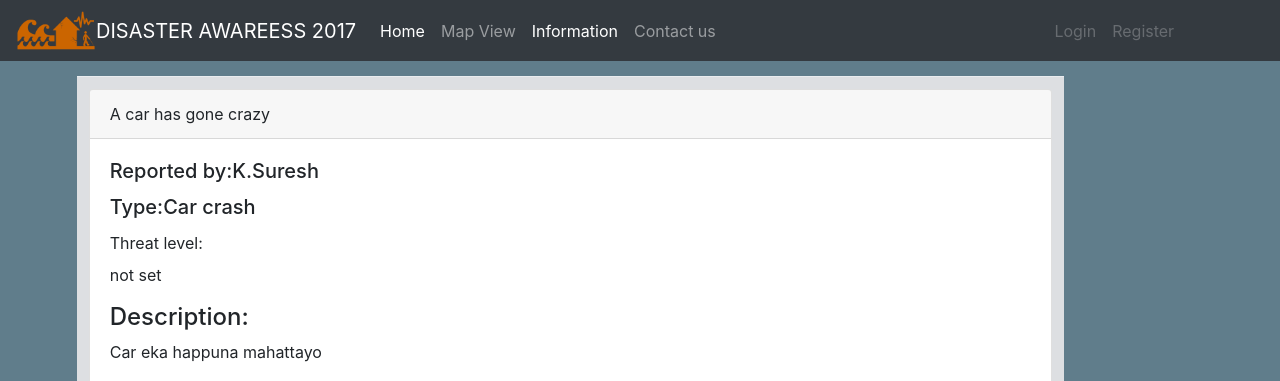
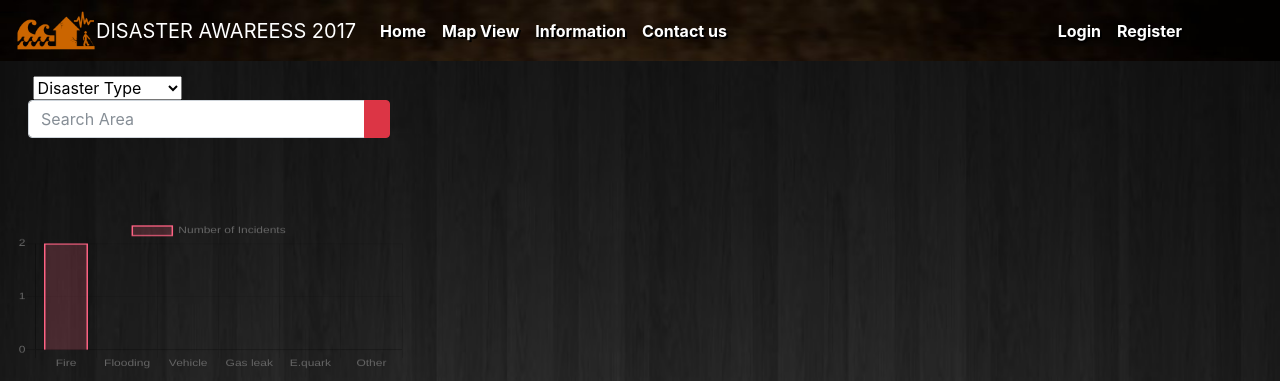
Before and after one commit to Sahan-srt/Webproject2017, a PHP site: page /Home.php in a window 1280 px wide. Shown: the top 381 px of the page. Run offline with PHP 8.4, Linux system fonts and the light colour scheme; data comes from the database, SQL or seed files in the repository; data that the repository does not hold is empty; some libraries are stand-ins or nearby versions.

Commit message:
background edit

```diff
--- a/Home.php
+++ b/Home.php
@@ -7,10 +7,144 @@
 <div id="homewrap" class="row .col-md-* .container-fluid"  >
 
 
-	<div   id="postcard" class=".col-md-6 .container-fluid" >
+
+	<div id="search" class="col-sm-4 row" >
+
+		<div  class="col-md-12">
 
 
-		<div id="table"  >
+					<form >
+
+
+     <div class="col-md-12" >
+     	<label for="inputType"></label>
+							<select name="ptype" >
+								<option >Disaster Type</option>
+								<option value="Fire">Fire</option>
+								<option value="Floods">Floods</option>
+								<option value="Vehicle_Accident">Vehicle Accident</option>
+								<option value="Earthquark">Earthquark</option>
+								<option value="Gas_leak">Gas leak</option>
+
+
+
+							</select>
+
+
+
+     </div>
+      <div id="custom-search-input col-md-12  " style="padding-bottom:40px; ">
+                            <div class="input-group col-md-12">
+                                <input type="text" class="  search-query form-control" placeholder="Search Area" />
+                                <span class="input-group-btn">
+                                    <button class="btn btn-danger" type="button">
+                                        <span class=" glyphicon glyphicon-search"></span>
+                                    </button>
+                                </span>
+                            </div>
+                        </div>
+  </form>
+
+
+
+
+										<script type="text/javascript" src="https://cdnjs.cloudflare.com/ajax/libs/Chart.js/2.7.1/Chart.bundle.js"></script>
+
+
+					 <canvas id="myChart" ></canvas>
+					 <?
+					$fire="SELECT Type FROM ApprovedReport WHERE Type='Fire' ";
+					$fireQuery=mysqli_query($connect,$fire);
+
+
+					$flood="SELECT Type FROM ApprovedReport WHERE Type='Floods' ";
+					$floodQuery=mysqli_query($connect,$flood);
+
+					$vaccident="SELECT Type FROM ApprovedReport WHERE Type='Vehicle_Accident' ";
+					$accidentQuery=mysqli_query($connect,$vaccident);
+
+					$gasleak="SELECT Type FROM ApprovedReport WHERE Type='Gas_leak' ";
+					$gasleakQuery=mysqli_query($connect,$gasleak);
+
+					$earthquark="SELECT Type FROM ApprovedReport WHERE Type='Earthquark' ";
+					$earthquarkQuery=mysqli_query($connect,$earthquark);
+
+					$other="SELECT Type FROM ApprovedReport WHERE Type='Other' ";
+					$otherQuery=mysqli_query($connect,$other);
+
+
+
+					 ?>
+					<script>
+					var ctx = document.getElementById("myChart").getContext('2d');
+					var fire='<?php echo $count=mysqli_num_rows($fireQuery); ?>';
+					var flood='<?php echo $count=mysqli_num_rows($floodQuery); ?>';
+					var vaccident='<?php echo $count=mysqli_num_rows($accidentQuery); ?>';
+					var gasleak='<?php echo $count=mysqli_num_rows($gasleakQuery); ?>';
+					var earthquark='<?php echo $count=mysqli_num_rows($earthquarkQuery); ?>';
+					var other='<?php echo $count=mysqli_num_rows($otherQuery); ?>';
+					console.log(gasleak);
+
+					var myChart = new Chart(ctx, {
+					    type: 'bar',
+					    data: {
+					        labels: ["Fire","Flooding","Vehicle","Gas leak","E.quark","Other"],
+					        datasets: [{
+					            label: 'Number of Incidents',
+					            data: [fire,flood,vaccident,gasleak,earthquark,other],
+					            backgroundColor: [
+					                'rgba(255, 99, 132, 0.2)',
+					                'rgba(54, 162, 235, 0.2)',
+					                'rgba(255, 206, 86, 0.2)',
+					                'rgba(75, 192, 192, 0.2)',
+					                'rgba(153, 102, 255, 0.2)',
+					                'rgba(255, 159, 64, 0.2)'
+					            ],
+					            borderColor: [
+					                'rgba(255,99,132,1)',
+					                'rgba(54, 162, 235, 1)',
+					                'rgba(255, 206, 86, 1)',
+					                'rgba(75, 192, 192, 1)',
+					                'rgba(153, 102, 255, 1)',
+					                'rgba(255, 159, 64, 1)'
+					            ],
+					            borderWidth: 1.5
+					        }]
+					    },
+					    options: {
+					        scales: {
+					            yAxes: [{
+					                ticks: {
+					                    beginAtZero:true,
+					                    stepSize:1
+
+
+					                }
+					            }]				        }
+					    }
+					});
+					</script>
+
+
+
+
+</div>
+
+
+
+
+</div>
+
+
+
+
+
+
+<div   id="postcard" class=".col-md-6 .container" >
+
+
+
+		<div id="table" >
 
 		<?php
 
@@ -39,23 +173,26 @@
 
 
 
-	<table class="table table-secondary"  >
+	 <table id="hometable" class="table table-secondary"  >
 
 		<tbody >
 				<tr>
 
 
-					<td>
-							<div class="card">
-							 <div class="card-header">
-							    <?echo $createarray['Topic'];?>
-							  </div><div id="body1">
+					<td>	<form method="POST">
+							<div id="cardstyle" class="card">
+							 <div class="card-header"><h3 style="font-weight:bold; ">
+							    <?echo $createarray['Topic'];?></h3>
+							  </div>
+
+
+							  <div id="body1">
 
 							  <div id="cardmiddle" class="card-body">
 							    <h5 class="card-title">Reported by:<?echo $name; ?></h5>
 							  <h5 class="card-title">Type:<?echo $createarray['Type']; ?></h5>
 							  <label>Threat level:</label>
-							  	<form method="POST">
+
 							  <?
 
 							  if (isset($_POST['adminedit']) and $_POST['RID']==$reportid) {
@@ -176,142 +313,16 @@
 		</tbody>
 
 
-	</table>
+	 </table>
 
-	<? } ?>
-	</div>
-
-
-
-	</div>
-
-
-	<div id="search" class="col-sm-4 row" >
-
-		<div  class="col-md-12">
-
-
-					<form >
-
-
-     <div class="col-md-12" >
-     	<label for="inputType"></label>
-							<select name="ptype" >
-								<option >Disaster Type</option>
-								<option value="Fire">Fire</option>
-								<option value="Floods">Floods</option>
-								<option value="Vehicle_Accident">Vehicle Accident</option>
-								<option value="Earthquark">Earthquark</option>
-								<option value="Gas_leak">Gas leak</option>
-
-
-
-							</select>
-
-
-
-     </div>
-      <div id="custom-search-input col-md-12  " style="padding-bottom:40px; ">
-                            <div class="input-group col-md-12">
-                                <input type="text" class="  search-query form-control" placeholder="Search Area" />
-                                <span class="input-group-btn">
-                                    <button class="btn btn-danger" type="button">
-                                        <span class=" glyphicon glyphicon-search"></span>
-                                    </button>
-                                </span>
-                            </div>
-                        </div>
-  </form>
+	 <? } ?>
+    </div>
 
 
 
 
-										<script type="text/javascript" src="https://cdnjs.cloudflare.com/ajax/libs/Chart.js/2.7.1/Chart.bundle.js"></script>
+	  </div>
 
-
-					 <canvas id="myChart" style="background-color:#ECEFF1; padding-top:10%; "></canvas>
-					 <?
-					$fire="SELECT Type FROM ApprovedReport WHERE Type='Fire' ";
-					$fireQuery=mysqli_query($connect,$fire);
-
-
-					$flood="SELECT Type FROM ApprovedReport WHERE Type='Floods' ";
-					$floodQuery=mysqli_query($connect,$flood);
-
-					$vaccident="SELECT Type FROM ApprovedReport WHERE Type='Vehicle_Accident' ";
-					$accidentQuery=mysqli_query($connect,$vaccident);
-
-					$gasleak="SELECT Type FROM ApprovedReport WHERE Type='Gas_leak' ";
-					$gasleakQuery=mysqli_query($connect,$gasleak);
-
-					$earthquark="SELECT Type FROM ApprovedReport WHERE Type='Earthquark' ";
-					$earthquarkQuery=mysqli_query($connect,$earthquark);
-
-					$other="SELECT Type FROM ApprovedReport WHERE Type='Other' ";
-					$otherQuery=mysqli_query($connect,$other);
-
-
-
-					 ?>
-					<script>
-					var ctx = document.getElementById("myChart").getContext('2d');
-					var fire='<?php echo $count=mysqli_num_rows($fireQuery); ?>';
-					var flood='<?php echo $count=mysqli_num_rows($floodQuery); ?>';
-					var vaccident='<?php echo $count=mysqli_num_rows($accidentQuery); ?>';
-					var gasleak='<?php echo $count=mysqli_num_rows($gasleakQuery); ?>';
-					var earthquark='<?php echo $count=mysqli_num_rows($earthquarkQuery); ?>';
-					var other='<?php echo $count=mysqli_num_rows($otherQuery); ?>';
-					console.log(gasleak);
-
-					var myChart = new Chart(ctx, {
-					    type: 'bar',
-					    data: {
-					        labels: ["Fire","Flooding","Vehicle","Gas leak","E.quark","Other"],
-					        datasets: [{
-					            label: 'Number of Inci',
-					            data: [fire,flood,vaccident,gasleak,earthquark,other],
-					            backgroundColor: [
-					                'rgba(255, 99, 132, 0.2)',
-					                'rgba(54, 162, 235, 0.2)',
-					                'rgba(255, 206, 86, 0.2)',
-					                'rgba(75, 192, 192, 0.2)',
-					                'rgba(153, 102, 255, 0.2)',
-					                'rgba(255, 159, 64, 0.2)'
-					            ],
-					            borderColor: [
-					                'rgba(255,99,132,1)',
-					                'rgba(54, 162, 235, 1)',
-					                'rgba(255, 206, 86, 1)',
-					                'rgba(75, 192, 192, 1)',
-					                'rgba(153, 102, 255, 1)',
-					                'rgba(255, 159, 64, 1)'
-					            ],
-					            borderWidth: 1
-					        }]
-					    },
-					    options: {
-					        scales: {
-					            yAxes: [{
-					                ticks: {
-					                    beginAtZero:true,
-					                    stepSize:1
-
-
-					                }
-					            }]				        }
-					    }
-					});
-					</script>
-
-
-
-
-</div>
-
-
-
-
-</div>
 
 
 
--- a/style.css
+++ b/style.css
@@ -45,6 +45,7 @@ border:solid black 3px;
 display: -webkit-box;
 -webkit-box-orient:horizontal;
  min-height:95vh;
+ background-image:url(images/BG/home3.jpg);
 }
 #right{
 -webkit-box-flex:1;
@@ -69,7 +70,9 @@ overflow-x:hidden;
 }
 #homewrap{
 
-	background-color:#607D8B;
+	background-image:url("images/BG/home3.jpg");
+	background-repeat:no-repeat;
+	background-size:100% 100%;
 
 }
 #middiv{
@@ -78,11 +81,27 @@ min-height:100vh;
 
 }
 #postcard{
-	margin-left:7%;
+	margin-left:1%;
 	margin-top:15px;
 	max-height:100vh;
 	 overflow-y: auto;
+	 float: right;
+	 margin-right:0px;
 
+
+
+}
+#cardstyle{
+
+	color: white;
+
+background-image:url(images/BG/home3.jpg);
+
+
+	}
+#hometable{
+background-image:url(images/BG/border.jpg);
+opacity:0.8;
 
 }
 
@@ -91,9 +110,10 @@ min-height:100vh;
 
 
 #search{
-margin-left:7%;
+margin-left:1%;
 margin-top:15px;
 padding-left:0;
+float:left;
 
 }
 /*
@@ -134,6 +154,25 @@ text-align:center;
 	max-width:50px;
 	max-height:50px;
 }
+#navigation{
+	background-image:url("images/BG/nav.jpg");
+
+background-repeat:no-repeat;
+	background-size: 100% 350px;
+
+
+}
+#navtext{
+	color:white;
+	font-size:16px;
+	font-weight:bold;
+	text-shadow:2px 2px black;
+
+
+
+
+		}
+.ditem{color: white;}
 .star{
 
 	max-width:20px;
@@ -150,3 +189,9 @@ text-align:center;
 	max-width:80px;
 	max-height:80px;
 }
+#myChart{
+
+
+	 padding-top:10%;
+
+}
--- a/top.php
+++ b/top.php
@@ -19,7 +19,7 @@ include "database.php";
 
 
 
-<nav class="navbar navbar-expand-lg navbar-dark bg-dark" id="leftlist">
+<nav class="navbar navbar-expand-lg navbar-dark bg-dark" id="navigation">
   <img id="logo" src="images/icons/weblogo.png">
 	  <a class="navbar-brand" href="Home.php">DISASTER AWAREESS 2017</a>
   <button class="navbar-toggler" type="button" data-toggle="collapse" data-target="#navitop" aria-controls="navitop" aria-expanded="false" aria-label="Toggle navigation">
@@ -31,12 +31,12 @@ include "database.php";
 
     <ul class="navbar-nav mr-auto mt-2 mt-lg-0">
 
-      <li class="nav-item active spacelistitm">
-        <a class="nav-link" href="Home.php">Home <span class="sr-only">(current)</span></a>
+      <li class="nav-item active spacelistitm" >
+        <a  id="navtext" class="nav-link" href="Home.php">Home <span class="sr-only">(current)</span></a>
       </li>
 
        <li class="nav-item spacelistitm">
-        <a class="nav-link " href="map.php">Map View</a>
+        <a id="navtext" class="nav-link " href="map.php">Map View</a>
 
       </li>
 
@@ -44,27 +44,28 @@ include "database.php";
       <li class="nav-item disabled spacelistitm">
         <div class="dropdown show ">
 
-  <a class="nav-link " href="#" role="button" id="dropdownMenuLink" data-toggle="dropdown" aria-haspopup="true" aria-expanded="false">
+  <a  id="navtext" class="nav-link " href="#" role="button" id="dropdownMenuLink" data-toggle="dropdown" aria-haspopup="true" aria-expanded="false">
     Information
   </a>
 
-  <div class="dropdown-menu" aria-labelledby="dropdownMenuLink" style="opacity:0.7;
-  background-color:#607D8B;
+  <div class="dropdown-menu" aria-labelledby="dropdownMenuLink" style="opacity:0.8;
+  background-color:#421F00;
+
 
   ">
-    <a class="dropdown-item" href="infor.php#Fire">Fire</a>
-    <a class="dropdown-item" href="infor.php#Floods">Floods</a>
-    <a class="dropdown-item" href="infor.php#Earthquark">Earthquark</a>
-    <a class="dropdown-item" href="infor.php#Vehicle_Accidents">Vehicle_Accidents</a>
-    <a class="dropdown-item" href="infor.php#Gas_leak">Gas_leak</a>
-    <a class="dropdown-item" href="infor.php#Other">Other</a>
+    <a  class="dropdown-item ditem" href="infor.php#Fire">Fire</a>
+    <a class="dropdown-item ditem" href="infor.php#Floods">Floods</a>
+    <a class="dropdown-item ditem" href="infor.php#Earthquark">Earthquark</a>
+    <a class="dropdown-item ditem" href="infor.php#Vehicle_Accidents">Vehicle_Accidents</a>
+    <a class="dropdown-item ditem" href="infor.php#Gas_leak">Gas_leak</a>
+    <a class="dropdown-item ditem" href="infor.php#Other">Other</a>
   </div>
 </div>
 </li>
 
 
       <li class="nav-item  spacelistitm">
-        <a class="nav-link" href="contact.php">Contact us <span class="sr-only">(current)</span></a>
+        <a id="navtext" class="nav-link " href="contact.php">Contact us <span class="sr-only">(current)</span></a>
       </li>
 
 </ul>
@@ -81,13 +82,13 @@ include "database.php";
       echo' <li class="nav-item spacelistitm">
 
 
-        <a class="nav-link disabled" href="Admin.php">'.$_SESSION['name'].'</a>
+        <a  id="navtext" class="nav-link " href="Admin.php">'.$_SESSION['name'].'</a>
 
       </li>';
 
     }else{
 
-   echo' <li class="nav-item "><a class="nav-link disabled" href="profile.php">
+   echo' <li class="nav-item "><a id="navtext" class="nav-link " href="profile.php">
         <img id="navpp" class="card-img-top" src="images/profile/'. $_SESSION['id'].'"'.'>
 
          </a>
@@ -98,7 +99,7 @@ include "database.php";
         echo' <li class="nav-item spacelistitm">
 
 
-        <a class="nav-link disabled" href="profile.php">'.$_SESSION['name'].'</a>
+        <a id="navtext" class="nav-link " href="profile.php">'.$_SESSION['name'].'</a>
 
       </li>';
 
@@ -106,7 +107,7 @@ include "database.php";
 
 
   echo' <li class="nav-item spacelistitm" id="logout">
-        <a class="nav-link disabled" href="logout.php">'.'logout'.'</a>
+        <a id="navtext" class="nav-link " href="logout.php">'.'logout'.'</a>
 
       </li>';
 
@@ -117,12 +118,12 @@ include "database.php";
 
 
       echo' <li class="nav-item spacelistitm">
-        <a class="nav-link disabled" href="login.php">'."Login".'</a>
+        <a id="navtext" class="nav-link " href="login.php">'."Login".'</a>
 
       </li>';
 
     echo' <li class="nav-item spacelistitm">
-        <a class="nav-link disabled" href="register.php">'."Register".'</a>
+        <a id="navtext" class="nav-link " href="register.php">'."Register".'</a>
 
       </li>';
 
```
Also changed, not shown: editprofile.php (+3 -13 lines), map.php (+8 -8 lines), images/BG/border.jpg (added), images/BG/home.png (added), images/BG/home2.jpg (added), images/BG/home3.jpg (added), images/BG/nav.jpg (added), images/BG/pcard.jpg (added), 1 other file.
